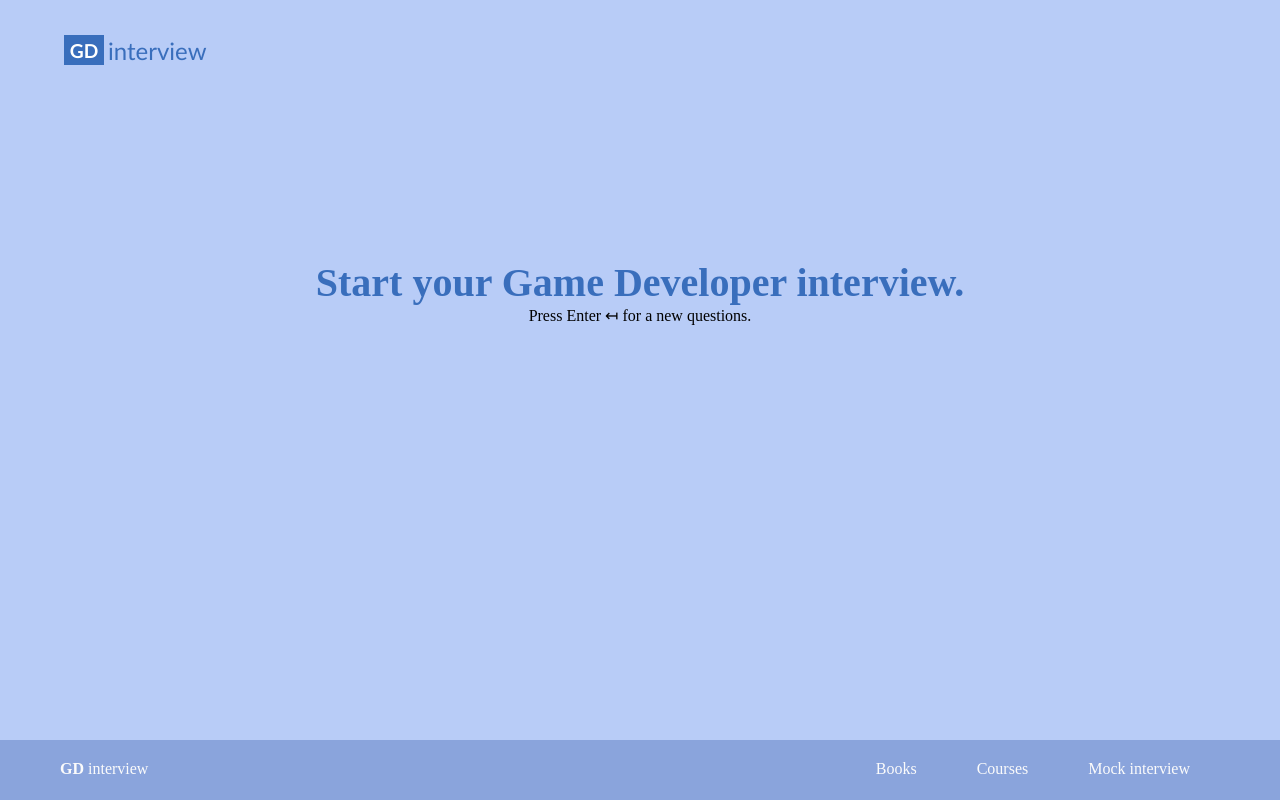
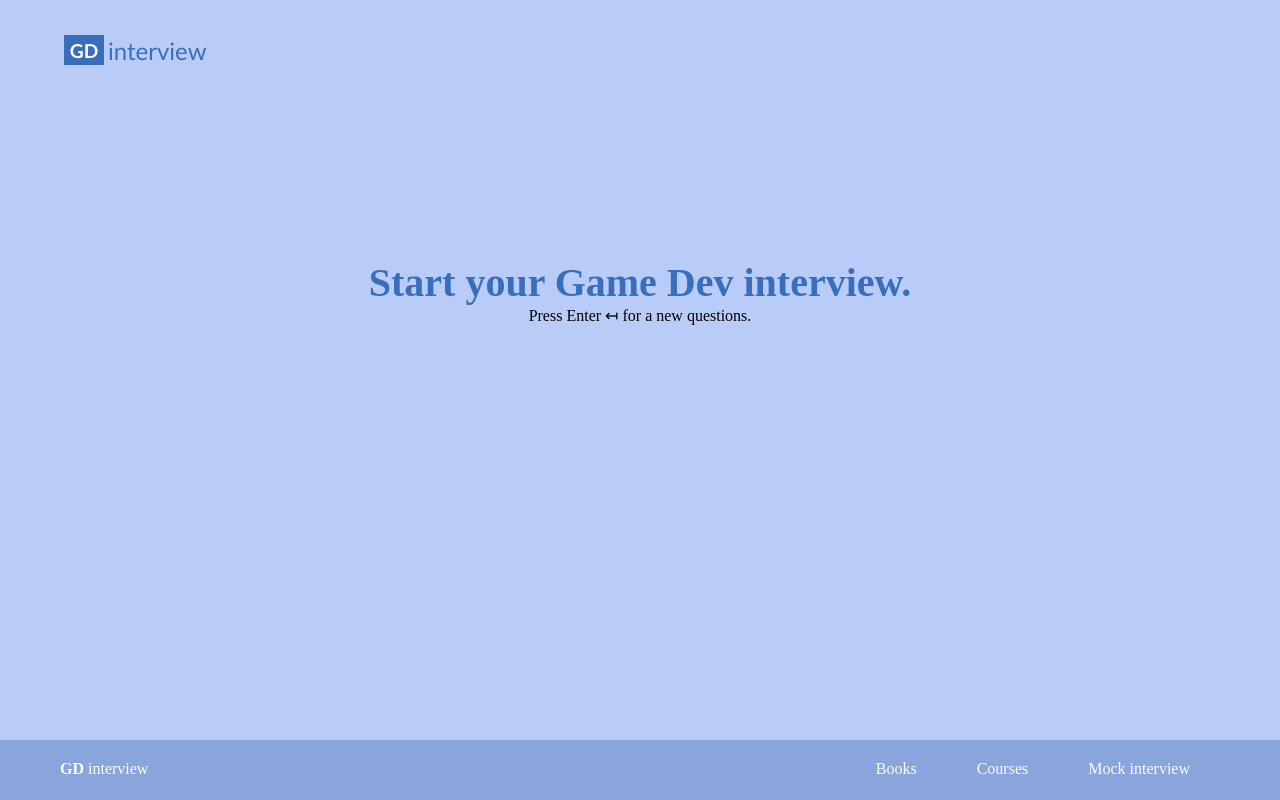
Before and after one commit to GDInterview/gdinterview.github.io, a website built with webpack: page index.html in a window 1280 px wide. Built offline with nearby package versions, Linux system fonts and the light colour scheme.

Commit message:
Update page title.

```diff
--- a/index.html
+++ b/index.html
@@ -13,7 +13,7 @@
     </header>
     <main class="gdi-main">
         <div id="gdi-main-content" class="gdi-noselect">
-            <div class="gdi-initial-title">Start your Game Developer interview.</div>
+            <div class="gdi-initial-title">Start your Game Dev interview.</div>
             <div class="gdi-initial-sibtitle">Press Enter &LeftTeeArrow; for a new questions.</div>
         </div>
         <div id="gdi-main-content-spacer"></div>
```
